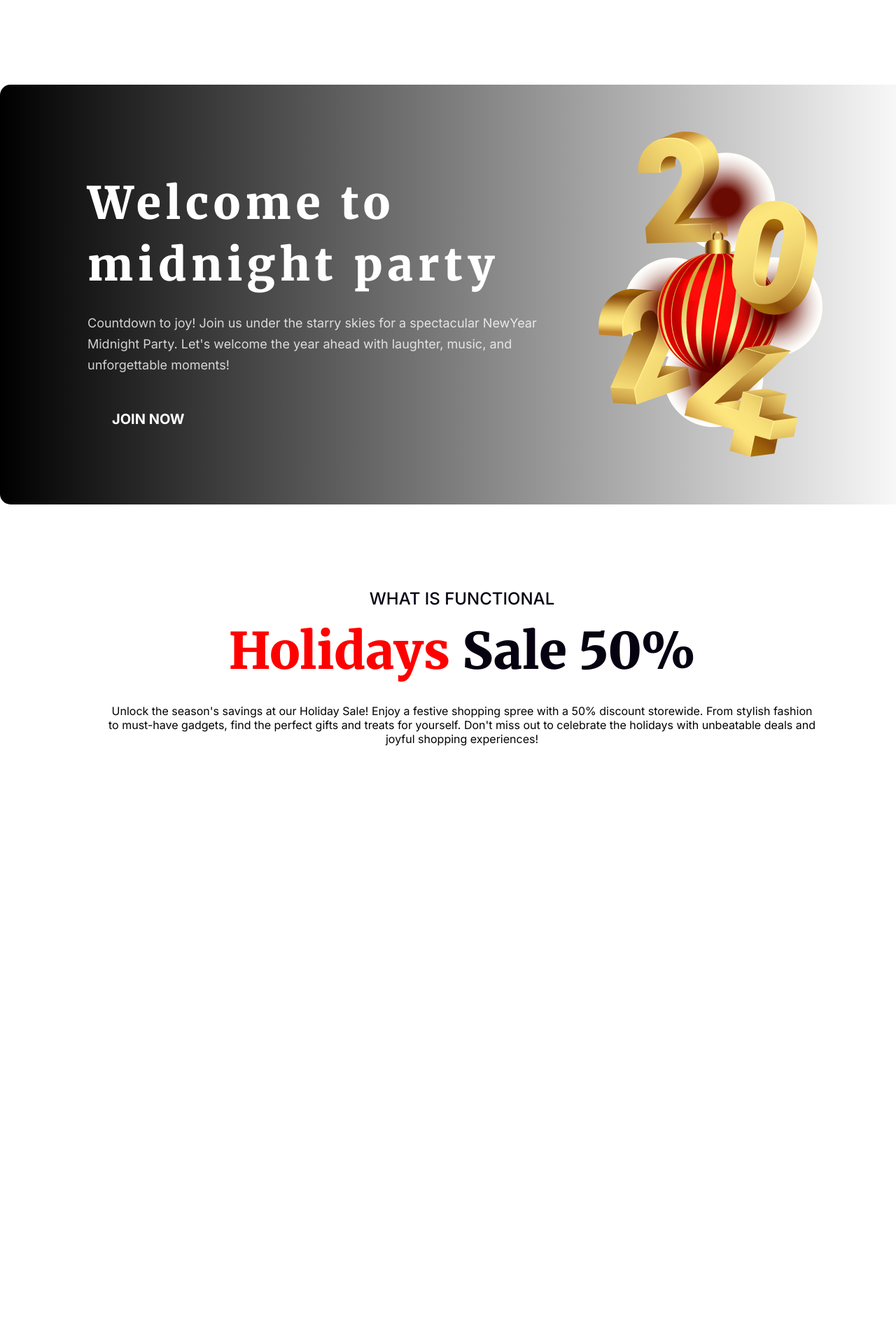
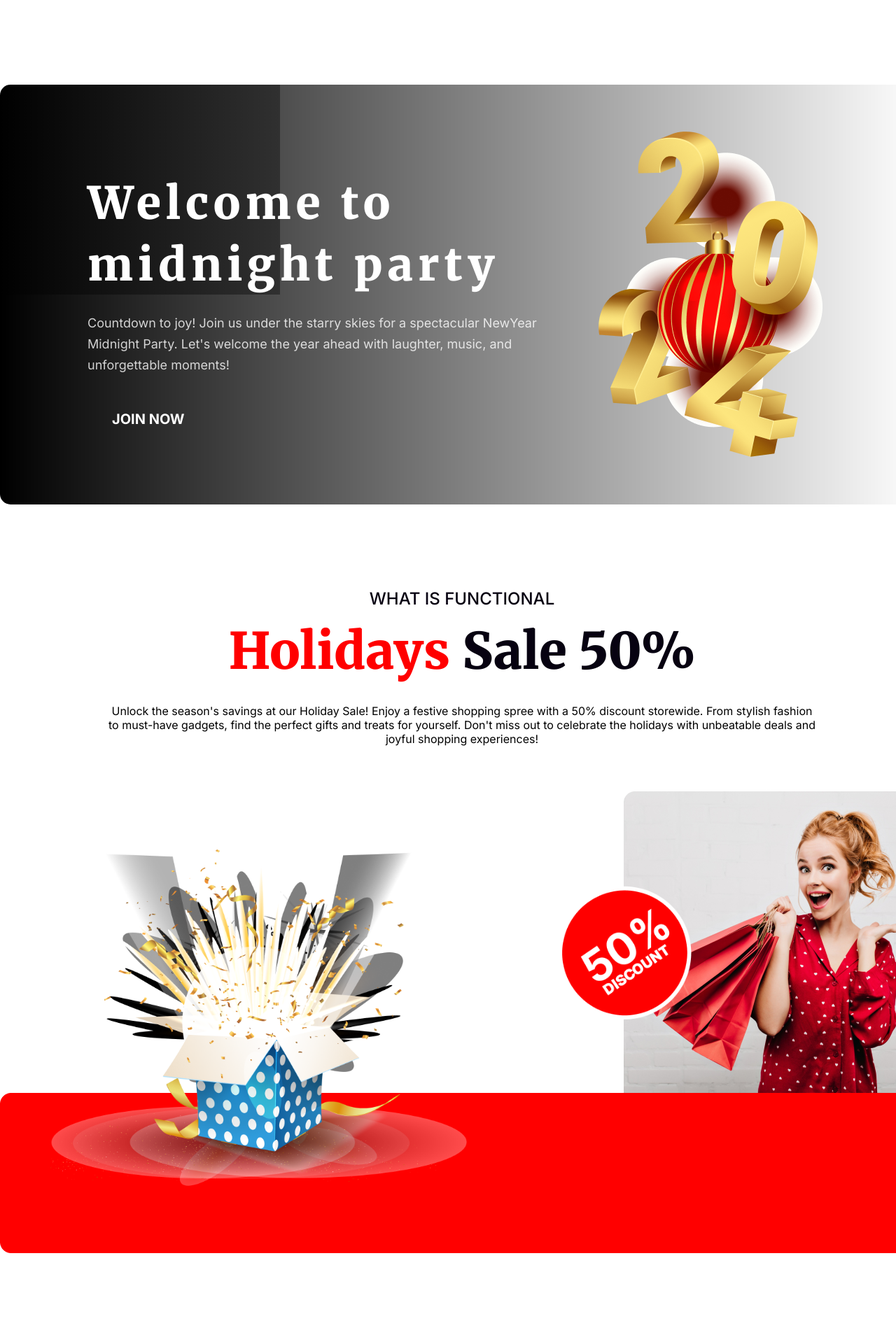
Before and after one commit to AhmedNoorim/Assignment-Project-1, a plain HTML site: page index.html in a window 1280 px wide. Shown: the part 1582-3480 px from the top of the page at 70% size. Drawn offline with Linux system fonts and the light colour scheme; the site is published under a folder, as on GitHub Pages, so addresses that start at the root find nothing.

Commit message:
image issue testing  -mandetory

```diff
--- a/styles/project1.css
+++ b/styles/project1.css
@@ -76,7 +76,7 @@ main {
     display: flex;
     gap: 30px;
     justify-items: center;
-    background-image: linear-gradient(to right, rgb(0, 0, 0), rgba(0, 0, 0, 0)), url("/images/Vectorrr.png");
+    background-image: linear-gradient(to right, rgb(0, 0, 0), rgba(0, 0, 0, 0)), url("../images/Vectorrr.png");
     background-repeat: no-repeat;
     border-radius: 15px;
     margin-top: 120px;
@@ -148,7 +148,7 @@ main {
 .five-flex {
     width: 1320px;
     height: 660px;
-    background-image: url("/images/Group\ 44.png"), url("/images/Group\ 75.png"), url("/images/Rectangle\ 2.png"), url("/images/Rectangle\ 1.png");
+    background-image: url("../images/Group\ 44.png"), url("../images/Group\ 75.png"), url("../images/Rectangle\ 2.png"), url("../images/Rectangle\ 1.png");
     background-repeat: no-repeat;
     background-position: 72% 25%, 10% center, bottom center, top right;
     background-size: auto 40%, auto 75%, auto auto, auto auto;
```
